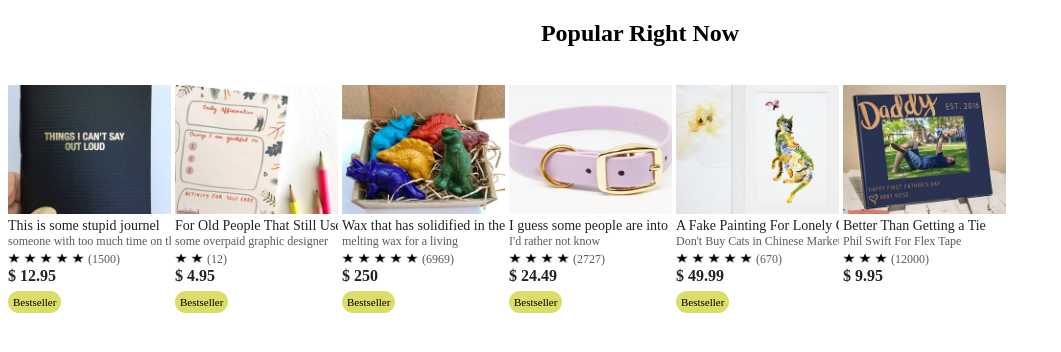
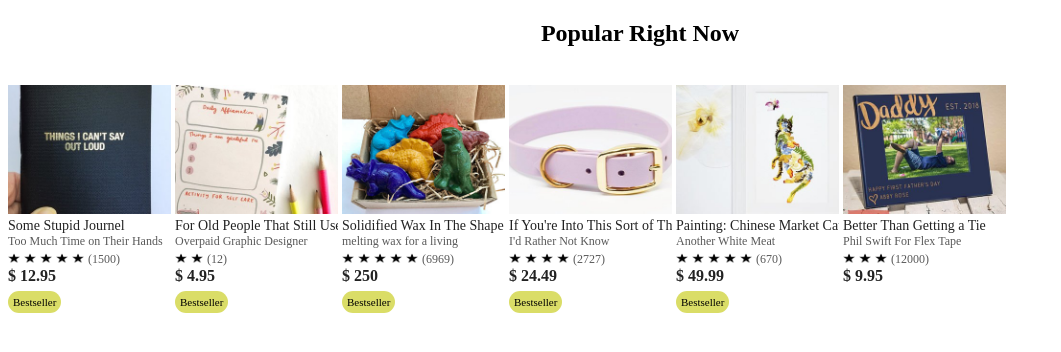
Before and after one commit to tjbecker8/Etsy-copy, a plain HTML site: page client/etsy.html in a window 1280 px wide. Shown: the whole page, without its empty margins (0-1061 px from the left). Drawn offline with Linux system fonts and the light colour scheme.

Commit message:
changed descriptions

```diff
--- a/client/etsy.html
+++ b/client/etsy.html
@@ -19,10 +19,10 @@
 				<img src="/images/1.jpg" alt="product picture">
 			</div>
 			<div class="name">
-				<p>This is some stupid journel</p>
+				<p>Some Stupid Journel</p>
 			</div>
 			<div class="maker">
-				<p>someone with too much time on their hands</p>
+				<p>Too Much Time on Their Hands</p>
 			</div>
 			<div class="star">
 				<img src="/images/star.png" alt="stars">
@@ -52,7 +52,7 @@
 				<p>For Old People That Still Use These Things</p>
 			</div>
 			<div class="maker">
-				<p>some overpaid graphic designer</p>
+				<p>Overpaid Graphic Designer</p>
 			</div>
 			<div class="star">
 				<img src="/images/star.png" alt="stars">
@@ -77,7 +77,7 @@
 				<img src="/images/3.jpg" alt="product picture">
 			</div>
 			<div class="name">
-				<p>Wax that has solidified in the shape extinct reptiles</p>
+				<p>Solidified Wax In The Shape Extinct Reptiles</p>
 			</div>
 			<div class="maker">
 				<p>melting wax for a living</p>
@@ -107,10 +107,10 @@
 				<img src="/images/4.jpg" alt="product picture">
 			</div>
 			<div class="name">
-				<p>I guess some people are into this sort of thing</p>
+				<p>If You're Into This Sort of Thing</p>
 			</div>
 			<div class="maker">
-				<p>I'd rather not know</p>
+				<p>I'd Rather Not Know</p>
 			</div>
 			<div class="star">
 				<img src="/images/star.png" alt="stars">
@@ -137,10 +137,10 @@
 				<img src="/images/5.jpg" alt="product picture">
 			</div>
 			<div class="name">
-				<p>A Fake Painting For Lonely Old Women</p>
+				<p>Painting: Chinese Market Cats</p>
 			</div>
 			<div class="maker">
-				<p>Don't Buy Cats in Chinese Markets</p>
+				<p>Another White Meat</p>
 			</div>
 			<div class="star">
 				<img src="/images/star.png" alt="stars">
```
